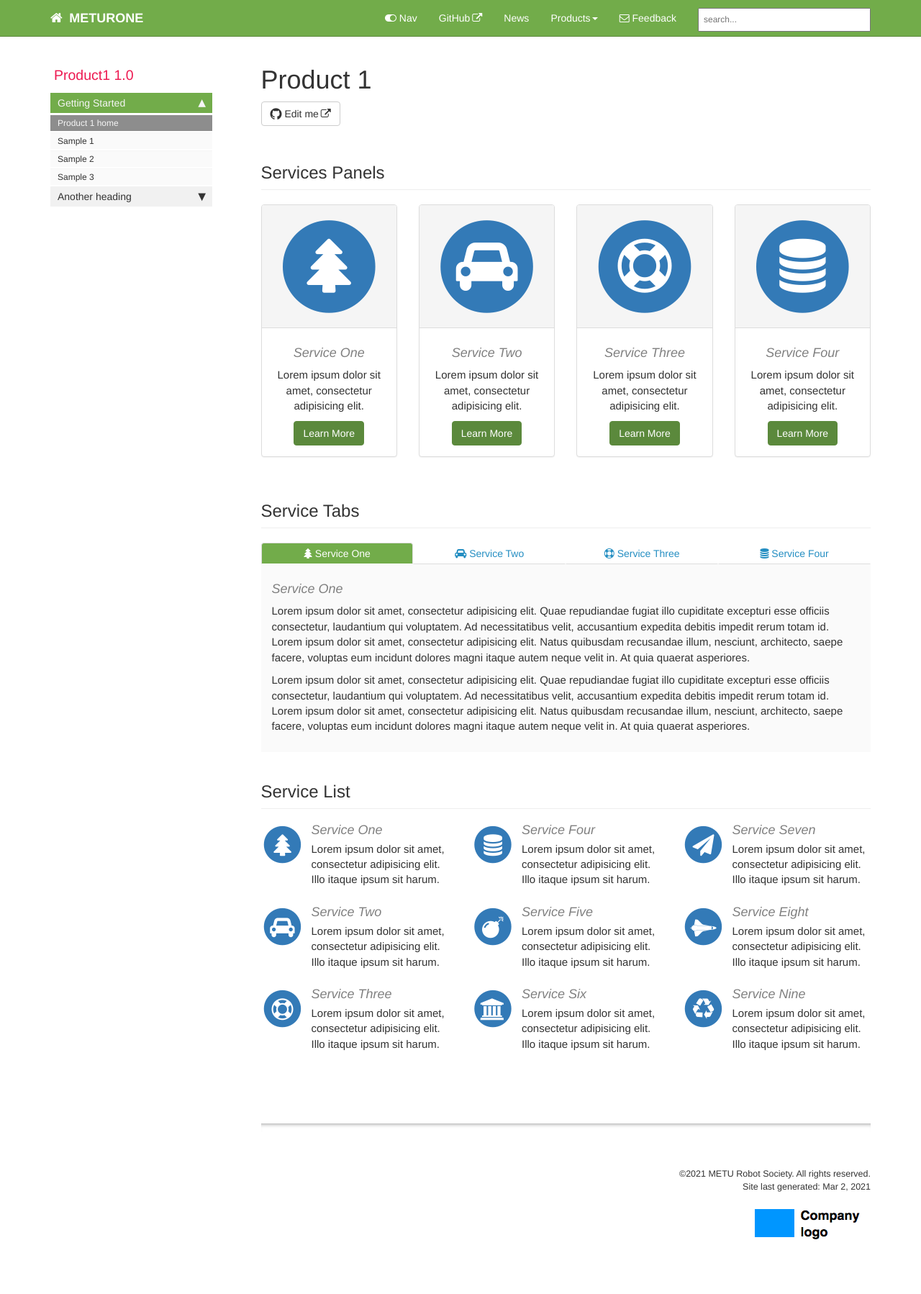
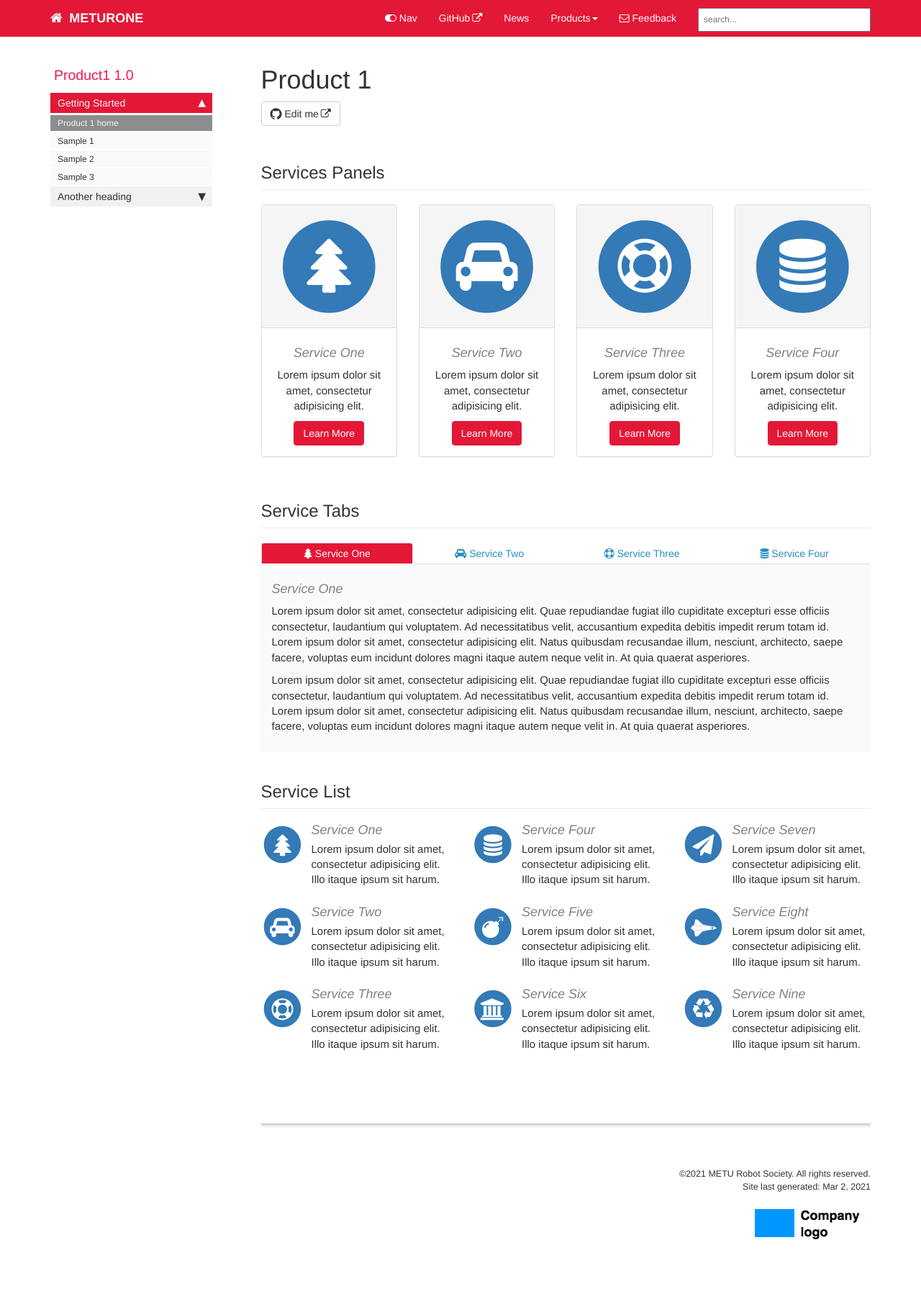
Before and after one commit to METUrone/meturone.github.io, a Jekyll site: the page built from pages/product1/p1_landing_page.html, in a window 1280 px wide. Shown: the whole page at 72% size. Built offline with Jekyll 4.4.1, drawn with Linux system fonts in a browser that asks for light colours; comment, search, counter and statistics services are not loaded.

Commit message:
Theme color changed

```diff
--- a/_includes/head.html
+++ b/_includes/head.html
@@ -14,7 +14,7 @@
 <link rel="stylesheet" href="css/customstyles.css">
 <link rel="stylesheet" href="css/boxshadowproperties.css">
 <!-- most color styles are extracted out to here -->
-<link rel="stylesheet" href="css/theme-green.css">
+<link rel="stylesheet" href="css/theme-red.css">
 
 <script src="https://cdnjs.cloudflare.com/ajax/libs/jquery/3.3.1/jquery.min.js"></script>
 
--- /dev/null
+++ b/css/theme-red.css
@@ -0,0 +1,121 @@
+.summary {
+    color: #808080;
+    border-left: 5px solid #ED1951;
+    font-size:16px;
+}
+
+
+h3 {color: #ED1951; }
+h4 {color: #808080; }
+
+.nav-tabs > li.active > a, .nav-tabs > li.active > a:hover, .nav-tabs > li.active > a:focus {
+    background-color: #E31837;
+    color: white;
+}
+
+.nav > li.active > a {
+    background-color: #E31837;
+}
+
+.nav > li > a:hover {
+    background-color: #E31837;
+}
+
+div.navbar-collapse .dropdown-menu > li > a:hover {
+    background-color: #E31837;
+}
+
+.nav li.thirdlevel > a {
+    background-color: #FAFAFA !important;
+    color: #248EC2;
+    font-weight: bold;
+}
+
+a[data-toggle="tooltip"] {
+    color: #649345;
+    font-style: italic;
+    cursor: default;
+}
+
+.navbar-inverse {
+    background-color: #E31837;
+    border-color: #E31837;
+}
+.navbar-inverse .navbar-nav>li>a, .navbar-inverse .navbar-brand {
+    color: white;
+}
+
+.navbar-inverse .navbar-nav>li>a:hover, a.fa.fa-home.fa-lg.navbar-brand:hover {
+     color: #f0f0f0;
+}
+
+a.navbar-brand:hover {
+  color: #f0f0f0;
+}
+
+.navbar-inverse .navbar-nav > .open > a, .navbar-inverse .navbar-nav > .open > a:hover, .navbar-inverse .navbar-nav > .open > a:focus {
+    color: #E31837;
+}
+
+.navbar-inverse .navbar-nav > .open > a, .navbar-inverse .navbar-nav > .open > a:hover, .navbar-inverse .navbar-nav > .open > a:focus {
+    background-color: #E31837;
+    color: #ffffff;
+}
+
+.navbar-inverse .navbar-collapse, .navbar-inverse .navbar-form {
+    border-color: #E31837 !important;
+}
+
+.btn-primary {
+    color: #ffffff;
+    background-color: #E31837;
+    border-color: #E31837;
+}
+
+.navbar-inverse .navbar-nav > .active > a, .navbar-inverse .navbar-nav > .active > a:hover, .navbar-inverse .navbar-nav > .active > a:focus {
+    background-color: #E31837;
+}
+
+.btn-primary:hover,
+.btn-primary:focus,
+.btn-primary:active,
+.btn-primary.active,
+.open .dropdown-toggle.btn-primary {
+    background-color: #E31837;
+    border-color: #E31837;
+}
+
+.printTitle {
+    color: #015CAE !important;
+}
+
+body.print h1 {color: #E31837 !important; font-size:28px !important;}
+body.print h2 {color: #595959 !important; font-size:20px !important;}
+body.print h3 {color: #E50E51 !important; font-size:14px !important;}
+body.print h4 {color: #679DCE !important; font-size:14px; font-style: italic !important;}
+
+.anchorjs-link:hover {
+    color: #E31837;
+}
+
+div.sidebarTitle {
+    color: #E31837;
+}
+
+li.sidebarTitle {
+  margin-top:20px;
+    font-weight:normal;
+    font-size:130%;
+    color: #ED1951;
+    margin-bottom:10px;
+    margin-left: 5px;
+
+}
+
+.navbar-inverse .navbar-toggle:focus, .navbar-inverse .navbar-toggle:hover {
+    background-color: #E31837;
+}
+
+.navbar-inverse .navbar-toggle {
+    border-color: #E31837;
+}
```
